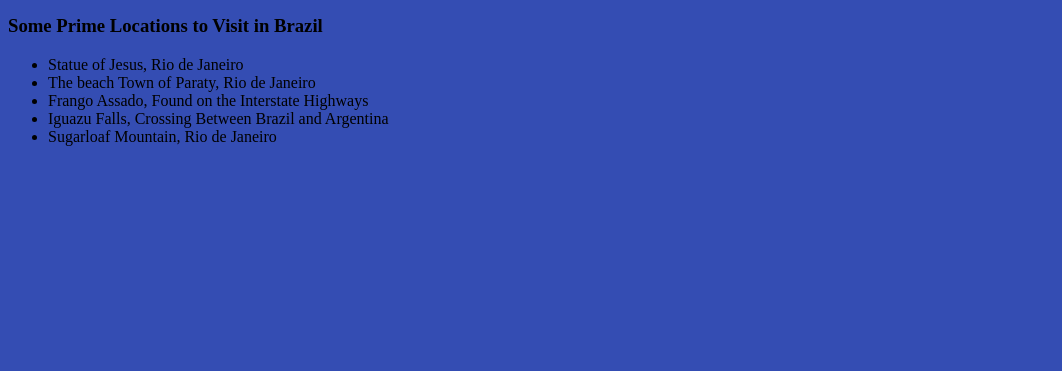
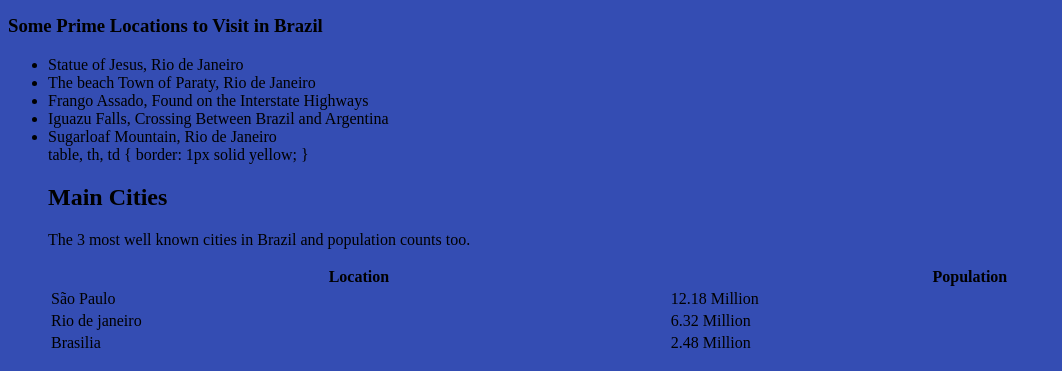
Before and after one commit to Gz117/ECS-Guz, a plain HTML site: page Index.html in a window 1280 px wide. Shown: the part 844-1215 px from the top of the page, without its empty margins (0-1062 px from the left). Before the commit the page ends 1006 px from the top, so only its background shows below. Drawn offline with Linux system fonts and the light colour scheme.

Commit message:
Added Table

```diff
--- a/Index.html
+++ b/Index.html
@@ -14,6 +14,34 @@
 <li>Frango Assado, Found on the Interstate Highways</li>
 <li>Iguazu Falls, Crossing Between Brazil and Argentina</li>
 <li>Sugarloaf Mountain, Rio de Janeiro</li>
+  table, th, td {
+  border: 1px solid yellow;
+}
+</style>
+</head>
+<body>
+
+<h2>Main Cities</h2>
+<p>The 3 most well known cities in Brazil and population counts too.</p>
+
+<table style="width:100%">
+  <tr>
+    <th>Location</th>
+    <th>Population</th>
+  </tr>
+  <tr>
+    <td>São Paulo</td>
+    <td>12.18 Million</td>
+  </tr>
+  <tr>
+    <td>Rio de janeiro</td>
+    <td>6.32 Million</td>
+  </tr>
+  <tr>
+    <td>Brasilia</td>
+    <td>2.48 Million</td>
+  </tr>
+</table>
 </ul>
 </body>
 </html>
```
